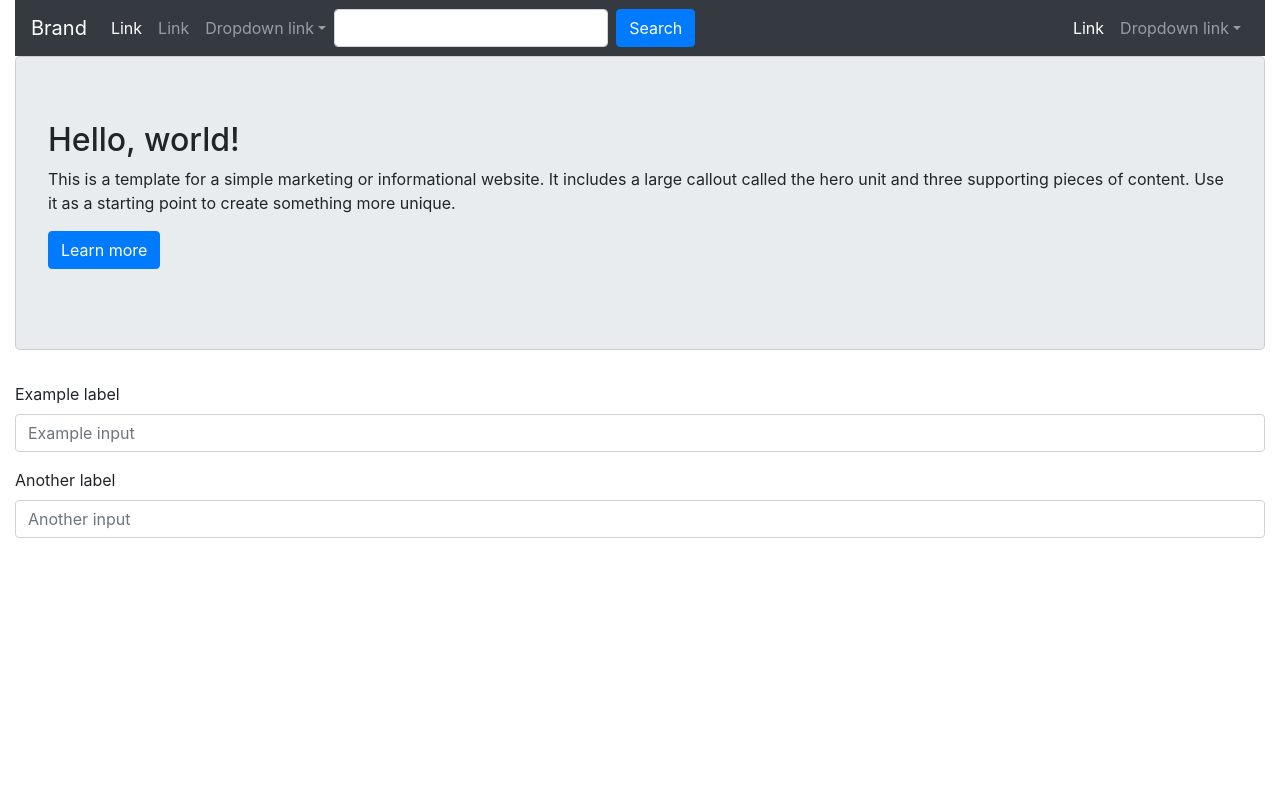
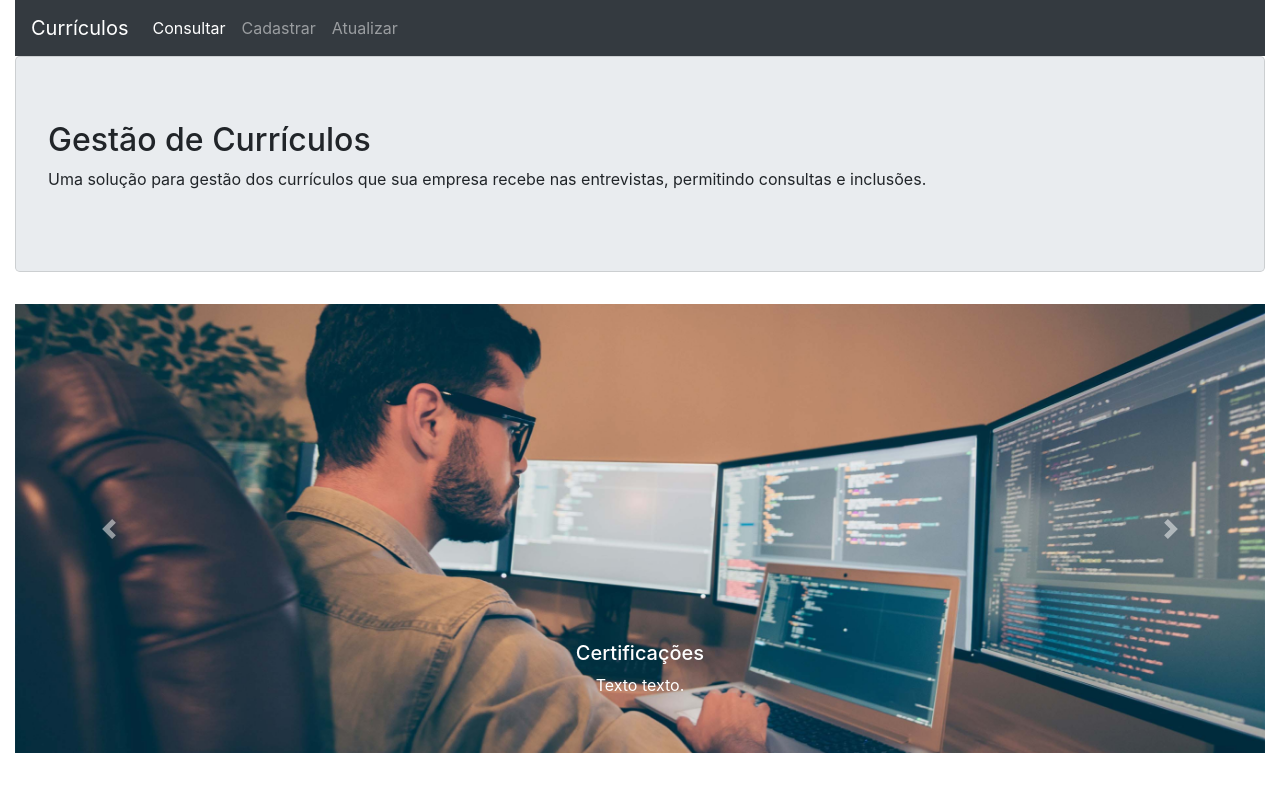
Before and after one commit to avellar1975/Curriculos, a Django app: page / in a window 1280 px wide. Run offline with Django 3.2, Linux system fonts and the light colour scheme; some libraries are stand-ins or nearby versions.

```diff
--- a/curriculos/base/templates/base/home.html
+++ b/curriculos/base/templates/base/home.html
@@ -1,15 +1,16 @@
 {% load static %}
 <!DOCTYPE html>
-<html lang="en">
+<html lang="pt-br">
   <head>
     <meta charset="utf-8">
     <meta http-equiv="X-UA-Compatible" content="IE=edge">
     <meta name="viewport" content="width=device-width, initial-scale=1">
 
-    <title>Bootstrap 4, from LayoutIt!</title>
+    <title>Currículos</title>
 
-    <meta name="description" content="Source code generated using layoutit.com">
-    <meta name="author" content="LayoutIt!">
+    <meta name="description" content="Aplicativo para gestão de currículos">
+    <meta name="author" content="Evandro Avellar">
+    <link rel="icon" type="image/png" href="{% static 'img/favicon.png' %}" />
 
     <link href="{% static 'css/bootstrap.min.css' %}" rel="stylesheet">
     <link href="{% static 'css/style.css' %}" rel="stylesheet">
@@ -27,66 +28,66 @@
 
 				<button class="navbar-toggler" type="button" data-toggle="collapse" data-target="#bs-example-navbar-collapse-1">
 					<span class="navbar-toggler-icon"></span>
-				</button> <a class="navbar-brand" href="#">Brand</a>
+				</button> <a class="navbar-brand" href="{% url 'base:home' %}">Currículos</a>
 				<div class="collapse navbar-collapse" id="bs-example-navbar-collapse-1">
-					<ul class="navbar-nav">
-						<li class="nav-item active">
-							 <a class="nav-link" href="#">Link <span class="sr-only">(current)</span></a>
+
+          <ul class="navbar-nav">
+            <li class="nav-item active">
+               <a class="nav-link" href="#">Consultar<span class="sr-only">(current)</span></a>
+            </li>
+            <li class="nav-item">
+							 <a class="nav-link" href="#">Cadastrar</a>
 						</li>
 						<li class="nav-item">
-							 <a class="nav-link" href="#">Link</a>
+							 <a class="nav-link" href="#">Atualizar</a>
 						</li>
-						<li class="nav-item dropdown">
-							 <a class="nav-link dropdown-toggle" href="http://example.com" id="navbarDropdownMenuLink" data-toggle="dropdown">Dropdown link</a>
-							<div class="dropdown-menu" aria-labelledby="navbarDropdownMenuLink">
-								 <a class="dropdown-item" href="#">Action</a> <a class="dropdown-item" href="#">Another action</a> <a class="dropdown-item" href="#">Something else here</a>
-								<div class="dropdown-divider">
-								</div> <a class="dropdown-item" href="#">Separated link</a>
-							</div>
-						</li>
+
 					</ul>
-					<form class="form-inline">
-						<input class="form-control mr-sm-2" type="text">
-						<button class="btn btn-primary my-2 my-sm-0" type="submit">
-							Search
-						</button>
-					</form>
-					<ul class="navbar-nav ml-md-auto">
-						<li class="nav-item active">
-							 <a class="nav-link" href="#">Link <span class="sr-only">(current)</span></a>
-						</li>
-						<li class="nav-item dropdown">
-							 <a class="nav-link dropdown-toggle" href="http://example.com" id="navbarDropdownMenuLink" data-toggle="dropdown">Dropdown link</a>
-							<div class="dropdown-menu dropdown-menu-right" aria-labelledby="navbarDropdownMenuLink">
-								 <a class="dropdown-item" href="#">Action</a> <a class="dropdown-item" href="#">Another action</a> <a class="dropdown-item" href="#">Something else here</a>
-								<div class="dropdown-divider">
-								</div> <a class="dropdown-item" href="#">Separated link</a>
-							</div>
-						</li>
-					</ul>
+
+
 				</div>
 			</nav>
 			<div class="jumbotron card card-block">
 				<h2>
-					Hello, world!
+					Gestão de Currículos
 				</h2>
 				<p>
-					This is a template for a simple marketing or informational website. It includes a large callout called the hero unit and three supporting pieces of content. Use it as a starting point to create something more unique.
+					Uma solução para gestão dos currículos que sua empresa recebe nas entrevistas, permitindo consultas e inclusões.
 				</p>
-				<p>
-					<a class="btn btn-primary btn-large" href="#">Learn more</a>
-				</p>
+
 			</div>
-      <form>
-        <div class="form-group">
-          <label for="formGroupExampleInput">Example label</label>
-          <input type="text" class="form-control" id="formGroupExampleInput" placeholder="Example input">
+      <div id="carouselExampleControls" class="carousel slide" data-ride="carousel">
+    <div class="carousel-inner">
+      <div class="carousel-item active">
+        <img src="{% static 'img/certificacao.png' %}" class="d-block w-100" alt="...">
+        <div class="carousel-caption d-none d-md-block">
+          <h5>Certificações</h5>
+          <p>Texto texto.</p>
         </div>
-        <div class="form-group">
-          <label for="formGroupExampleInput2">Another label</label>
-          <input type="text" class="form-control" id="formGroupExampleInput2" placeholder="Another input">
-        </div>
-      </form>
-
+      </div>
+      <div class="carousel-item">
+    <img src="{% static 'img/jobs.png' %}" class="d-block w-100" alt="...">
+    <div class="carousel-caption d-none d-md-block">
+      <h5>Experiências</h5>
+      <p>Texto texto.</p>
+    </div>
+  </div>
+  <div class="carousel-item">
+<img src="{% static 'img/university.png' %}" class="d-block w-100" alt="...">
+<div class="carousel-caption d-none d-md-block">
+  <h5>Formação</h5>
+  <p>Texto texto.</p>
+</div>
+</div>
+    </div>
+    <a class="carousel-control-prev" href="#carouselExampleControls" role="button" data-slide="prev">
+      <span class="carousel-control-prev-icon" aria-hidden="true"></span>
+      <span class="sr-only">Previous</span>
+    </a>
+    <a class="carousel-control-next" href="#carouselExampleControls" role="button" data-slide="next">
+      <span class="carousel-control-next-icon" aria-hidden="true"></span>
+      <span class="sr-only">Next</span>
+    </a>
+  </div>
   </body>
 </html>
--- /dev/null
+++ b/curriculos/base/urls.py
@@ -0,0 +1,8 @@
+from django.urls import path
+from curriculos.base.views import home
+
+
+app_name = 'base'
+urlpatterns = [
+    path('', home, name='home'),
+]
--- /dev/null
+++ b/curriculos/django_assertions.py
@@ -0,0 +1,5 @@
+from django.test import TestCase
+
+_test_case = TestCase()
+
+assert_contains = _test_case.assertContains
--- a/curriculos/urls.py
+++ b/curriculos/urls.py
@@ -23,7 +23,7 @@ from django.urls import include, path
 
 urlpatterns = [
     path('admin/', admin.site.urls),
-    path('', home),
+    path('', include('curriculos.base.urls')),
 ]
 
 
```
Also changed, not shown: curriculos/base/tests/test_home.py (+18 -3 lines), README.md, curriculos/base/static/img/certificacao.png (added), curriculos/base/static/img/favicon.png (added), curriculos/base/static/img/jobs.png (added), curriculos/base/static/img/university.png (added).
